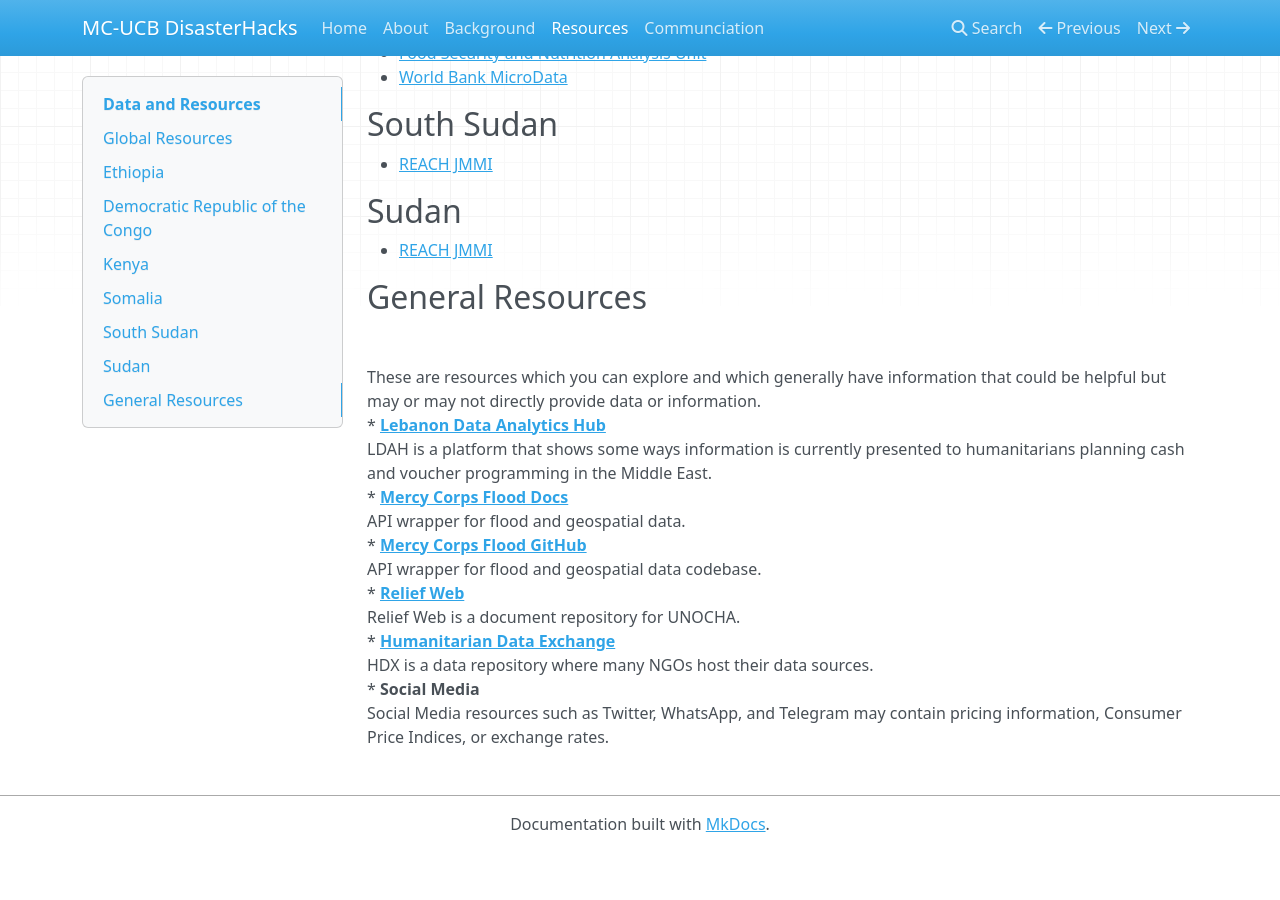
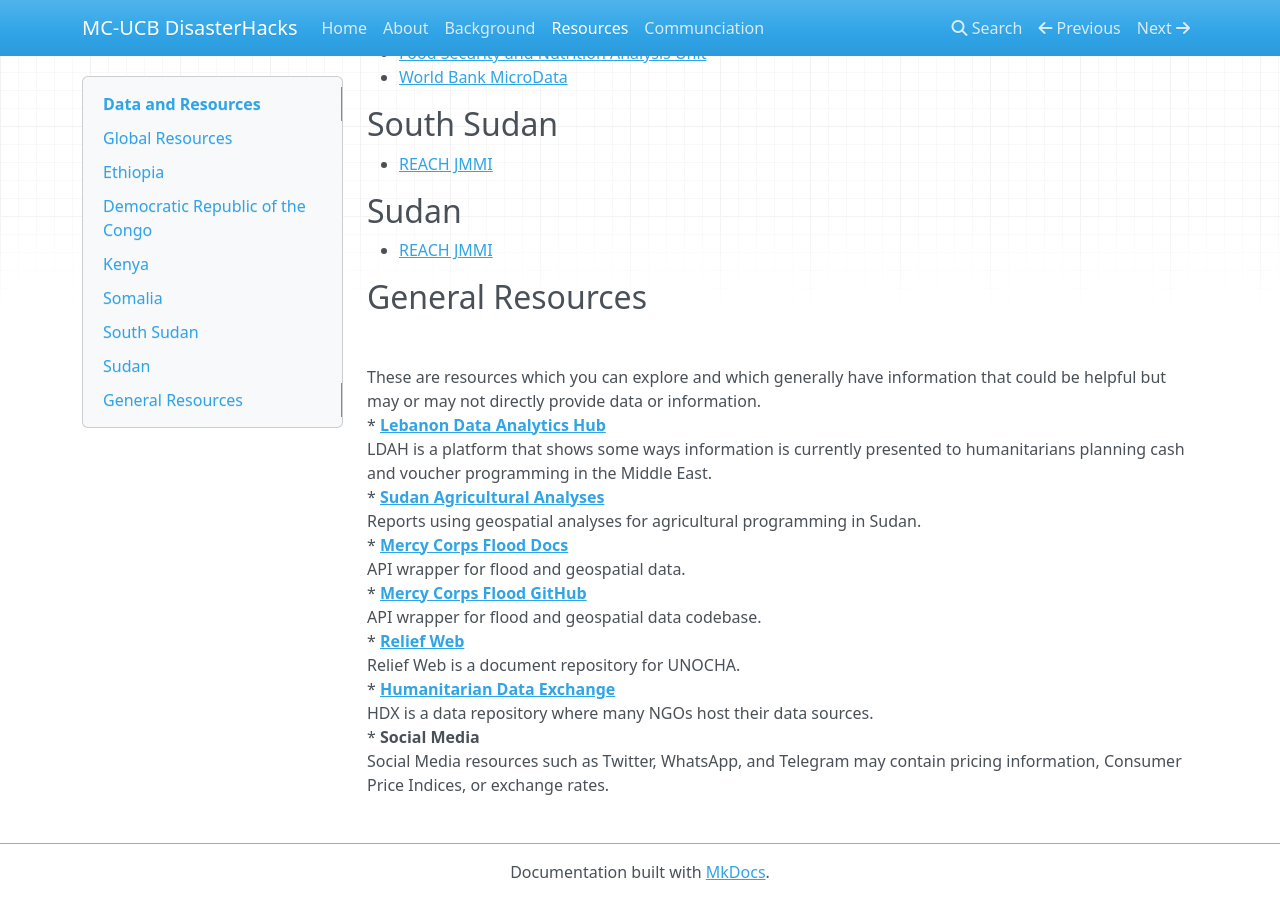
Before and after one commit to mc-t4d/ucb_datachallenge, an MkDocs documentation site: the page built from docs/data.md, in a window 1280 px wide and 900 px high, scrolled down 869 px. Built offline with MkDocs 1.6.1, drawn with Linux system fonts in a browser that asks for light colours; nearby versions of some CDN libraries; before the commit the page ends 1721 px from its top, so only the background shows below that.

Commit message:
updated resources

```diff
--- a/docs/data.md
+++ b/docs/data.md
@@ -39,6 +39,8 @@
 &ensp;<div>These are resources which you can explore and which generally have information that could be helpful but may or may not directly provide data or information.<br></div>
 * <b>[Lebanon Data Analytics Hub](https://d4it4d.shinyapps.io/Lebanon_Analytics_Hub/)</b>
 &ensp;<div>LDAH is a platform that shows some ways information is currently presented to humanitarians planning cash and voucher programming in the Middle East.<br></div>
+* <b>[Sudan Agricultural Analyses](https://www.mercycorps.org/research-resources/anticipating-agriculture-conditions)</b>
+&ensp;<div>Reports using geospatial analyses for agricultural programming in Sudan.<br></div>
 * <b>[Mercy Corps Flood Docs](https://mc-t4d.github.io/imageprocessing/readme.html)</b>
 &ensp;<div>API wrapper for flood and geospatial data.<br></div>
 * <b>[Mercy Corps Flood GitHub](https://github.com/mc-t4d/imageprocessing.git)</b>
```
Also changed, not shown: docs/index.md (+0 -1 lines).
